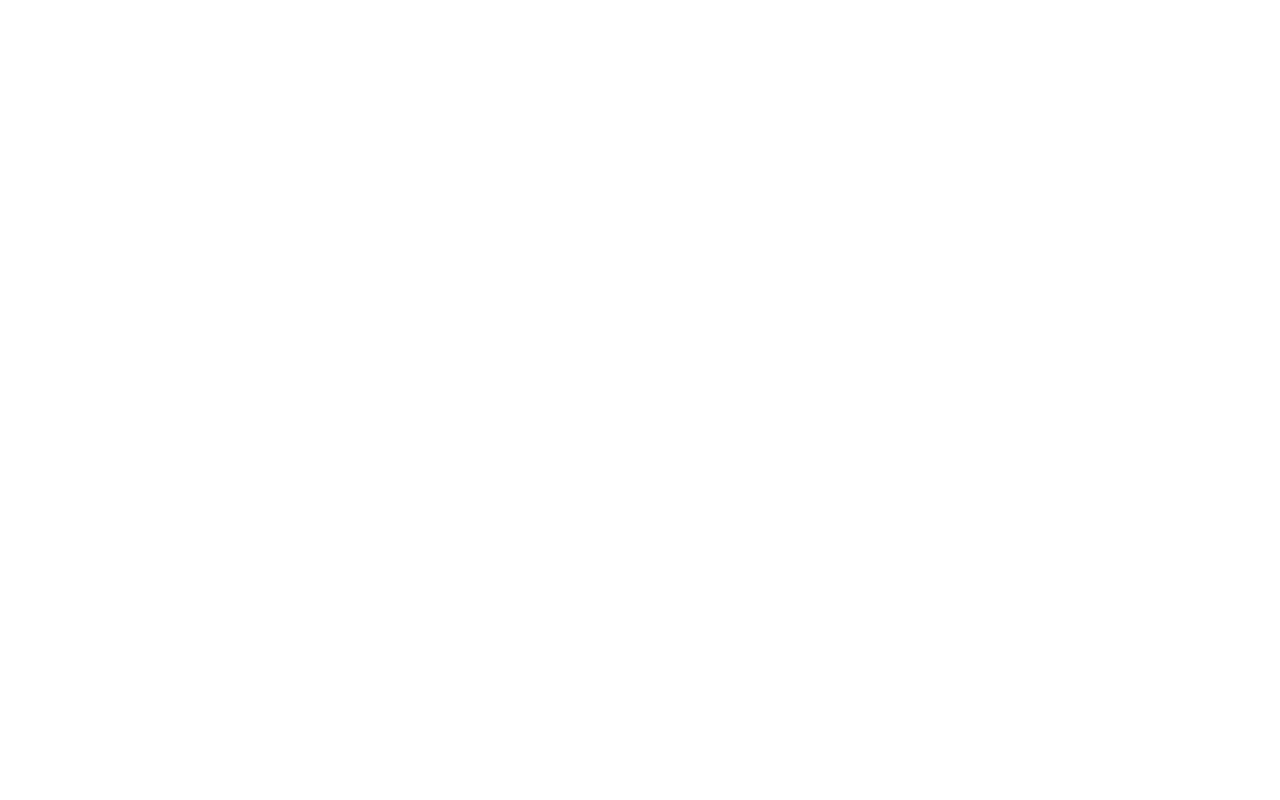
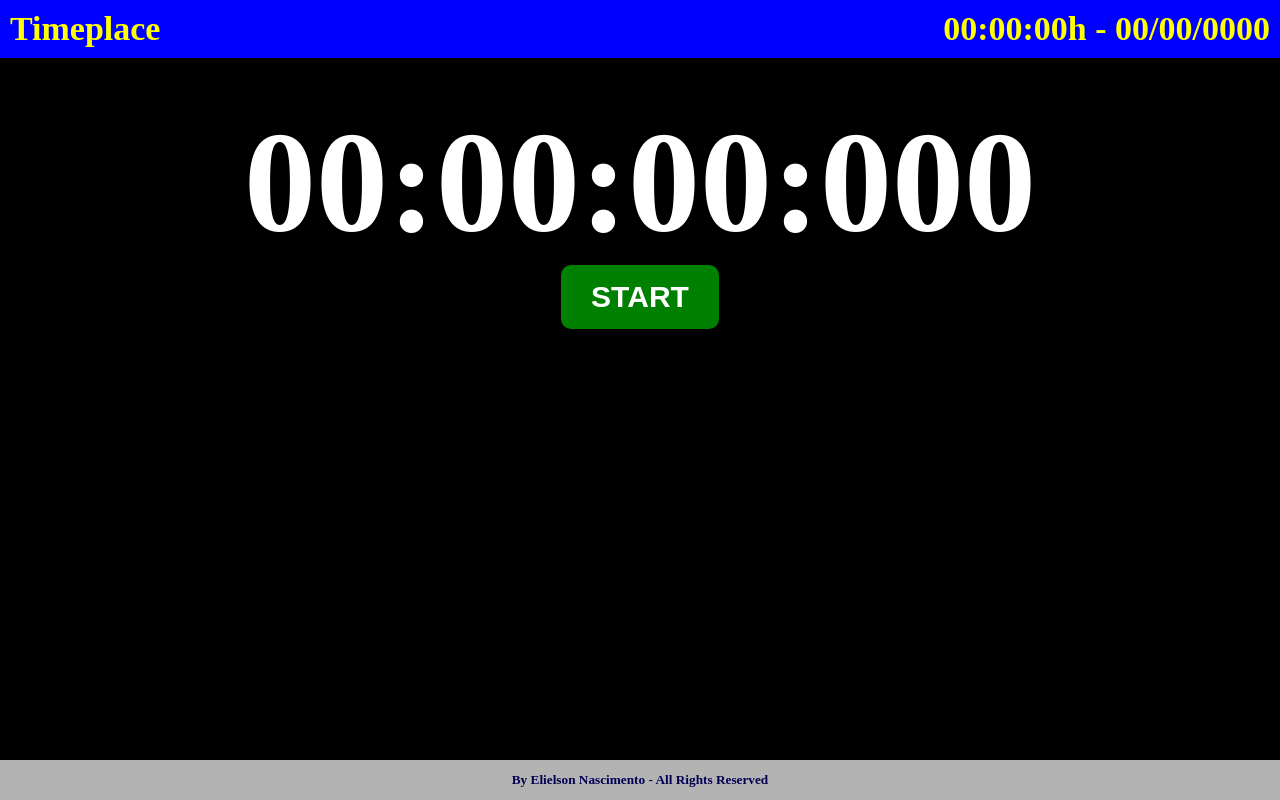
Before and after one commit to elielsondev/Timeplace, a website: page index.html in a window 1280 px wide. Drawn offline with Linux system fonts and the light colour scheme.

Commit message:
feat - implementação básica para o html e css

```diff
--- a/index.html
+++ b/index.html
@@ -8,6 +8,19 @@
     <title>Timeplace</title>
 </head>
 <body>
+    <header>
+        <h1 id='title'>Timeplace</h1>
+        <h2 id='clock'>00:00:00h - 00/00/0000</h2>
+    </header>
+
+    <main>
+        <h2 id='stopwatch'>00:00:00:000</h2>
+        <input type="button" id="btn-start" value="START">
+    </main>
+
+    <footer>
+        <h5>By Elielson Nascimento - All Rights Reserved</h5>
+    </footer>
     <script src="./src/script.js"></script>
 </body>
 </html>
--- a/src/style.css
+++ b/src/style.css
@@ -2,5 +2,66 @@
     margin: 0;
     padding: 0;
     box-sizing: border-box;
-    max-width: 100%;
 }
+
+body {
+    background-color: black;
+    color: white;
+}
+
+header {
+    background-color: blue;
+    color: yellow;
+    display: flex;
+    flex-wrap: wrap;
+    justify-content: space-between;
+    align-items: center;
+    width: 100%;
+    position: fixed;
+    margin-top: 0;
+}
+
+#title {
+    margin: 10px;
+    font-size: 34px;
+}
+
+#clock {
+    margin: 10px;
+    font-size: 34px;
+}
+
+main {
+    align-items: center;
+    display: flex;
+    flex-wrap: wrap;
+    flex-direction: column;
+    height: 100%;
+    justify-content: center;
+}
+
+#stopwatch {
+    font-size: 900%;
+    margin-top: 100px;
+}
+
+#btn-start {
+    background-color: green;
+    border: none;
+    border-radius: 10px;
+    color: white;
+    font-size: 30px;
+    font-weight: 700;
+    padding: 15px 30px;
+}
+
+footer {
+    background-color: #e6e6e6c7;
+    color: #010053;
+    padding: 12px 0;
+    position: fixed;
+    left: 0;
+    bottom: 0;
+    width: 100%;
+    text-align: center;
+}
```
